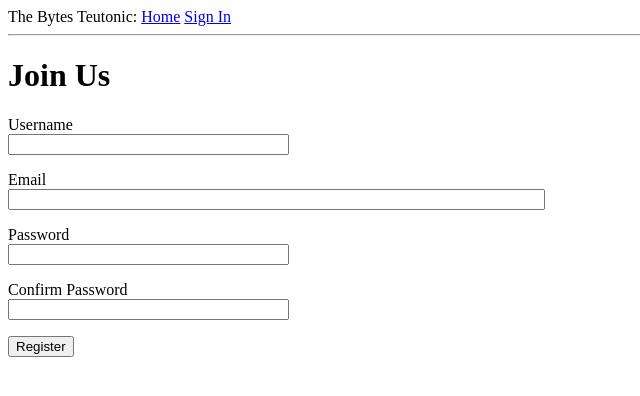
After one commit to ZodinDevelopment/ZodinPortfolio, a Flask app: page /register in a window 1280 px wide. The commit adds this page. Shown: the top 396 px of the page, without its empty margins (0-640 px from the left). Run offline with Flask 2, Linux system fonts and the light colour scheme.

Commit message:
User registration

```diff
--- a/app/__init__.py
+++ b/app/__init__.py
@@ -2,11 +2,15 @@ from flask import Flask
 from config import Config
 from flask_sqlalchemy import SQLAlchemy
 from flask_migrate import Migrate
+from flask_login import LoginManager
 
 
 app = Flask(__name__)
 app.config.from_object(Config)
 db = SQLAlchemy(app)
 migrate = Migrate(app, db)
+login = LoginManager(app)
+login.login_view = 'login'
+
 
 from app import routes, models
--- a/app/forms.py
+++ b/app/forms.py
@@ -1,6 +1,7 @@
 from flask_wtf import FlaskForm
 from wtforms import StringField, PasswordField, BooleanField, SubmitField
-from wtforms.validators import DataRequired
+from wtforms.validators import DataRequired, ValidationError, Email, EqualTo
+from app.models import User
 
 
 class LoginForm(FlaskForm):
@@ -8,3 +9,21 @@ class LoginForm(FlaskForm):
     password = PasswordField('Password', validators=[DataRequired()])
     remember_me = BooleanField('Remember Me')
     submit = SubmitField('Sign In')
+
+
+class RegistrationForm(FlaskForm):
+    username = StringField('Username', validators=[DataRequired()])
+    email = StringField('Email', validators=[DataRequired(), Email()])
+    password = PasswordField('Password', validators=[DataRequired()])
+    password2 = PasswordField('Confirm Password', validators=[DataRequired(), EqualTo('password')])
+    submit = SubmitField('Register')
+
+    def validate_username(self, username):
+        user = User.query.filter_by(username=username.data).first()
+        if user is not None:
+            raise ValidationError("That username is already taken.")
+
+    def validate_email(self, email):
+        user = User.query.filter_by(email=email.data).first()
+        if user is not None:
+            raise ValidationError('That email is already registered!')
--- a/app/routes.py
+++ b/app/routes.py
@@ -1,44 +1,17 @@
-from flask import render_template, flash, redirect, url_for
-from app import app
-from app.forms import LoginForm
-
-
-# @app.route('/')
-# @app.route('/index')
-# def index():
-    # return "Welcome to the Order"
-'''
-
-@app.route('/')
-@app.route('/index')
-def index():
-    user = {'username': 'toasterkief'}
-    return render_template('index.html', title='The Great Hall', user=user)
-
-
-@app.route('/index-w-posts')
-def index_posts():
-    user = {'username': 'toasterkief'}
-    posts = [
-        {
-            'author': {'username': 'Zodin'},
-            'body': 'Lorem ipsum dolor sit amet, consectetur adipisic'
-        },
-        {
-            'author': {'username': "Michael Landon"},
-            'body': """"Lorem ipsum dolor sit amet, consectetur adipisicing elit, sed doeiusmod tempor incididunt ut labore et dolore magna aliqua. Ut enimad minim """
-        }
-    ]
-    return render_template('index_w_posts.html', title='Round Table', user=user, posts=posts)
-
-'''
+from flask import render_template, flash, redirect, url_for, request
+from werkzeug.urls import url_parse
+from flask_login import current_user, login_user, logout_user, login_required
+from app import app, db
+from app.forms import LoginForm, RegistrationForm
+from app.models import User
 
 
 
 @app.route('/')
 @app.route('/index')
+@login_required
 def index():
-    user = {'username': 'toasterkief'}
+    #user = {'username': 'toasterkief'}
     posts = [
         {
             'author': {'username': 'Zodin'},
@@ -49,16 +22,9 @@ def index():
             'body': 'But I will hinder thee as I may!'
         }
     ]
-    return render_template('index.html', title='The Echo Halls', user=user, posts=posts)
+    return render_template('index.html', title='The Echo Halls', posts=posts)
 
-
-"""
-@app.route('/login')
-def login():
-    form = LoginForm()
-    return render_template('login.html', title='Sign In', form=form)
-"""
-
+'''
 @app.route('/login', methods=['GET', 'POST'])
 def login():
     form = LoginForm()
@@ -66,3 +32,42 @@ def login():
         flash("Login requested for user {}, remember me={}".format(form.username.data, form.remember_me.data))
         return redirect(url_for('index'))
     return render_template('login.html', title='Log In', form=form)
+'''
+
+@app.route('/login', methods=['GET', 'POST'])
+def login():
+    if current_user.is_authenticated:
+        return redirect(url_for('index'))
+    form = LoginForm()
+    if form.validate_on_submit():
+        user = User.query.filter_by(username=form.username.data).first()
+        if user is None or not user.check_password(form.password.data):
+            flash("Invalid username or password")
+            return redirect(url_for('login'))
+        login_user(user, remember=form.remember_me.data)
+        next_page = request.args.get('next')
+        if not next_page or url_parse(next_page).netloc != '':
+            next_page = url_for('index')
+        return redirect(next_page)
+    return render_template('login.html', title='Sign In', form=form)
+
+
+@app.route('/logout')
+def logout():
+    logout_user()
+    return redirect(url_for('index'))
+
+
+@app.route('/register', methods=['GET', 'POST'])
+def register():
+    if current_user.is_authenticated:
+        return redirect(url_for('index'))
+    form = RegistrationForm()
+    if form.validate_on_submit():
+        user = User(username=form.username.data, email=form.email.data)
+        user.set_password(form.password.data)
+        db.session.add(user)
+        db.session.commit()
+        flash("Welcome comrade, to the Order!")
+        return redirect(url_for('login'))
+    return render_template('register.html', title="Join Us", form=form)
--- a/app/templates/base.html
+++ b/app/templates/base.html
@@ -9,8 +9,12 @@
     <body>
         <div>
             The Bytes Teutonic:
-            <a href="/index">Home</a>
-            <a href="/login">Sign In</a>
+            <a href="{{ url_for('index') }}">Home</a>
+            {% if current_user.is_anonymous %}
+            <a href="{{ url_for('login') }}">Sign In</a>
+            {% else %}
+            <a href="{{ url_for('logout') }}">Log Out</a>
+            {% endif %}
         </div>
         <hr>
         {% with messages = get_flashed_messages() %}
--- a/app/templates/login.html
+++ b/app/templates/login.html
@@ -21,4 +21,6 @@
     <p>{{ form.remember_me() }} {{ form.remember_me.label }}</p>
     <p>{{ form.submit() }}</p>
   </form>
+  <p>New User? <a href="{{ url_for('register') }}">Join the Order!</a></p>
+
 {% endblock %}
--- /dev/null
+++ b/app/templates/register.html
@@ -0,0 +1,37 @@
+{% extends "base.html" %}
+
+{% block content %}
+    <h1>Join Us</h1>
+    <form action="" method="post">
+        {{ form.hidden_tag() }}
+        <p>
+            {{ form.username.label }}<br>
+            {{ form.username(size=32) }}<br>
+            {% for error in form.username.errors %}
+            <span style="color: red;">[{{ error }}]</span>
+            {% endfor %}
+        </p>
+        <p>
+            {{ form.email.label }}<br>
+            {{ form.email(size=64) }}<br>
+            {% for error in form.email.errors %}
+            <span style="color: red;">[{{ error }}]</span>
+            {% endfor %}
+        </p>
+        <p>
+            {{ form.password.label }}<br>
+            {{ form.password(size=32) }}<br>
+            {% for error in form.password.errors %}
+            <span style="color: red;">[{{ error }}]</span>
+            {% endfor %}
+        </p>
+        <p>
+            {{ form.password2.label }}<br>
+            {{ form.password2(size=32) }}<br>
+            {% for error in form.password2.errors %}
+            <span style="color: red;">[{{ error }}]</span>
+            {% endfor %}
+        </p>
+        <p>{{ form.submit() }}</p>
+    </form>
+{% endblock %}
--- a/requirements.txt
+++ b/requirements.txt
@@ -1,6 +1,7 @@
 alembic==1.4.1
 click==7.1.1
 Flask==1.1.1
+Flask-Login==0.5.0
 Flask-Migrate==2.5.2
 Flask-SQLAlchemy==2.4.1
 Flask-WTF==0.14.3
```
Also changed, not shown: app/models.py (+15 -2 lines), app/templates/index.html (+4 -4 lines), app.db.
